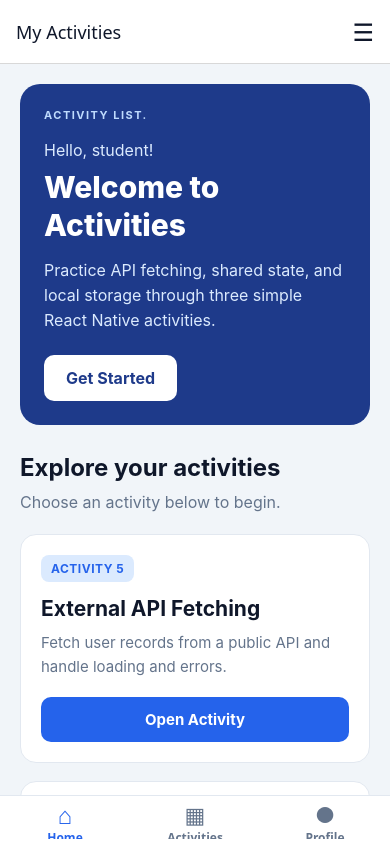
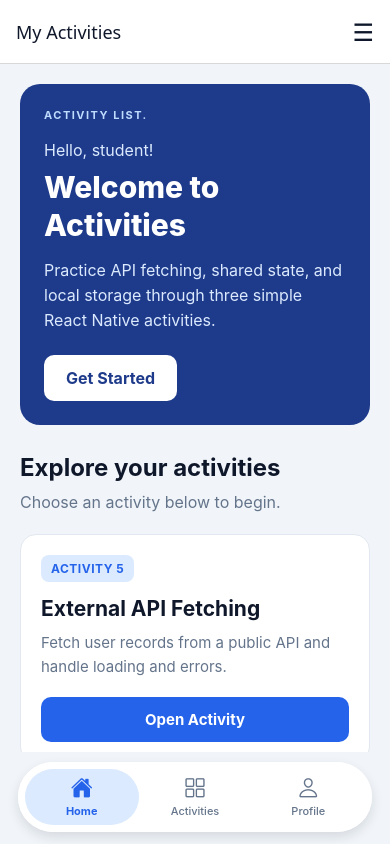
Before and after one commit to Mhy-ckel/MCO2, a React Native app: screen / in a window 390 px wide. Built offline with nearby package versions, Linux system fonts and the light colour scheme.

Commit message:
add floating navbar

```diff
--- a/App.jsx
+++ b/App.jsx
@@ -6,18 +6,26 @@ import { createBottomTabNavigator } from "@react-navigation/bottom-tabs";
 import { createNativeStackNavigator } from "@react-navigation/native-stack";
 import { SafeAreaProvider } from "react-native-safe-area-context";
 
+// Main screens
 import HomeScreen from "./screens/HomeScreen";
 import ActivitiesScreen from "./screens/ActivitiesScreen";
 import ProfileScreen from "./screens/ProfileScreen";
 
+// Floating navigation component
+import FloatingTabBar from "./components/FloatingTabBar";
+
+// Activity screens
 import UsersScreen from "./activities/activity5/UsersScreen";
 import DashboardTabs from "./activities/activity6/DashboardTabs";
 import NotesScreen from "./activities/activity7/NotesScreen";
+
+// Shared state for Activity 6 and Profile
 import { UserProvider } from "./activities/activity6/UserContext";
 
 const Tab = createBottomTabNavigator();
 const Stack = createNativeStackNavigator();
 
+// Stack inside the Activities tab
 function ActivitiesNavigator() {
   return (
     <Stack.Navigator
@@ -32,51 +40,48 @@ function ActivitiesNavigator() {
       <Stack.Screen
         name="ActivitiesList"
         component={ActivitiesScreen}
-        options={{ title: "My Activities" }}
+        options={{
+          title: "My Activities",
+        }}
       />
 
       <Stack.Screen
         name="Activity5"
         component={UsersScreen}
-        options={{ title: "Activity 5: API Data" }}
+        options={{
+          title: "Activity 5: API Data",
+        }}
       />
 
       <Stack.Screen
         name="Activity6"
         component={DashboardTabs}
-        options={{ title: "Activity 6: Dashboard" }}
+        options={{
+          title: "Activity 6: Dashboard",
+        }}
       />
 
       <Stack.Screen
         name="Activity7"
         component={NotesScreen}
-        options={{ title: "Activity 7: Notes" }}
+        options={{
+          title: "Activity 7: Notes",
+        }}
       />
     </Stack.Navigator>
   );
 }
 
-export default function App() {
+// Main Home / Activities / Profile tabs
+function MainTabs() {
   return (
-    <SafeAreaProvider>
-      <UserProvider>
-        <NavigationContainer>
     <Tab.Navigator
+      tabBar={(props) => <FloatingTabBar {...props} />}
       screenOptions={{
         headerTitleAlign: "left",
         headerTintColor: "#0F172A",
         headerStyle: {
           backgroundColor: "#FFFFFF",
-              },
-              tabBarActiveTintColor: "#2563EB",
-              tabBarInactiveTintColor: "#64748B",
-              tabBarStyle: {
-                backgroundColor: "#FFFFFF",
-                borderTopColor: "#E2E8F0",
-              },
-              tabBarLabelStyle: {
-                fontSize: 12,
-                fontWeight: "600",
         },
       }}
     >
@@ -86,9 +91,7 @@ export default function App() {
         options={({ navigation }) => ({
           title: "My Activities",
           tabBarLabel: "Home",
-                tabBarIcon: ({ color }) => (
-                  <Text style={{ color, fontSize: 24 }}>⌂</Text>
-                ),
+
           headerRight: () => (
             <Pressable
               onPress={() =>
@@ -98,7 +101,11 @@ export default function App() {
               }
               accessibilityRole="button"
               accessibilityLabel="Open activities menu"
-                    style={{ padding: 12, marginRight: 4 }}
+              style={({ pressed }) => ({
+                padding: 12,
+                marginRight: 4,
+                opacity: pressed ? 0.6 : 1,
+              })}
             >
               <Text
                 style={{
@@ -118,9 +125,7 @@ export default function App() {
         component={ActivitiesNavigator}
         options={{
           headerShown: false,
-                tabBarIcon: ({ color }) => (
-                  <Text style={{ color, fontSize: 22 }}>▦</Text>
-                ),
+          tabBarLabel: "Activities",
         }}
       />
 
@@ -130,12 +135,19 @@ export default function App() {
         options={{
           title: "Student Profile",
           tabBarLabel: "Profile",
-                tabBarIcon: ({ color }) => (
-                  <Text style={{ color, fontSize: 22 }}>●</Text>
-                ),
         }}
       />
     </Tab.Navigator>
+  );
+}
+
+// App entry component
+export default function App() {
+  return (
+    <SafeAreaProvider>
+      <UserProvider>
+        <NavigationContainer>
+          <MainTabs />
         </NavigationContainer>
       </UserProvider>
     </SafeAreaProvider>
--- /dev/null
+++ b/components/FloatingTabBar.jsx
@@ -0,0 +1,249 @@
+import React, { useEffect, useRef, useState } from "react";
+
+import {
+  Animated,
+  Platform,
+  Pressable,
+  StyleSheet,
+  Text,
+  View,
+} from "react-native";
+
+import { BlurView } from "expo-blur";
+import Ionicons from "@expo/vector-icons/Ionicons";
+import { useSafeAreaInsets } from "react-native-safe-area-context";
+
+const TAB_ICONS = {
+  Home: {
+    active: "home",
+    inactive: "home-outline",
+  },
+  Activities: {
+    active: "grid",
+    inactive: "grid-outline",
+  },
+  Profile: {
+    active: "person",
+    inactive: "person-outline",
+  },
+};
+
+const BAR_HEIGHT = 70;
+const INNER_PADDING = 6;
+
+export default function FloatingTabBar({ state, descriptors, navigation }) {
+  const insets = useSafeAreaInsets();
+
+  const [barWidth, setBarWidth] = useState(0);
+  const indicatorPosition = useRef(new Animated.Value(0)).current;
+
+  const bottomSpacing = Math.max(insets.bottom, 12);
+
+  const tabWidth =
+    barWidth > 0 ? (barWidth - INNER_PADDING * 2) / state.routes.length : 0;
+
+  useEffect(() => {
+    if (tabWidth === 0) {
+      return;
+    }
+
+    const animation = Animated.spring(indicatorPosition, {
+      toValue: state.index * tabWidth,
+      damping: 22,
+      stiffness: 220,
+      mass: 0.8,
+      useNativeDriver: true,
+    });
+
+    animation.start();
+
+    return () => animation.stop();
+  }, [state.index, tabWidth, indicatorPosition]);
+
+  return (
+    <View style={[styles.container, { paddingBottom: bottomSpacing }]}>
+      <View style={styles.shadowContainer}>
+        <View
+          style={styles.pill}
+          onLayout={(event) => {
+            setBarWidth(event.nativeEvent.layout.width);
+          }}
+        >
+          {Platform.OS === "ios" ? (
+            <BlurView
+              intensity={65}
+              tint="light"
+              pointerEvents="none"
+              style={StyleSheet.absoluteFillObject}
+            />
+          ) : (
+            <View
+              pointerEvents="none"
+              style={[StyleSheet.absoluteFillObject, styles.androidBackground]}
+            />
+          )}
+
+          {tabWidth > 0 && (
+            <Animated.View
+              pointerEvents="none"
+              style={[
+                styles.indicator,
+                {
+                  width: tabWidth,
+                  transform: [{ translateX: indicatorPosition }],
+                },
+              ]}
+            />
+          )}
+
+          <View style={styles.tabs}>
+            {state.routes.map((route, index) => {
+              const focused = state.index === index;
+              const options = descriptors[route.key].options;
+
+              const label =
+                typeof options.tabBarLabel === "string"
+                  ? options.tabBarLabel
+                  : route.name;
+
+              const icons = TAB_ICONS[route.name] || {
+                active: "ellipse",
+                inactive: "ellipse-outline",
+              };
+
+              function handlePress() {
+                const event = navigation.emit({
+                  type: "tabPress",
+                  target: route.key,
+                  canPreventDefault: true,
+                });
+
+                if (!focused && !event.defaultPrevented) {
+                  navigation.navigate(route.name, route.params);
+                }
+              }
+
+              function handleLongPress() {
+                navigation.emit({
+                  type: "tabLongPress",
+                  target: route.key,
+                });
+              }
+
+              return (
+                <Pressable
+                  key={route.key}
+                  onPress={handlePress}
+                  onLongPress={handleLongPress}
+                  accessibilityRole="tab"
+                  accessibilityState={{
+                    selected: focused,
+                  }}
+                  accessibilityLabel={
+                    options.tabBarAccessibilityLabel || `${label} tab`
+                  }
+                  style={({ pressed }) => [
+                    styles.tab,
+                    pressed && styles.pressed,
+                  ]}
+                >
+                  <Ionicons
+                    name={focused ? icons.active : icons.inactive}
+                    size={22}
+                    color={focused ? "#2563EB" : "#64748B"}
+                  />
+
+                  <Text
+                    numberOfLines={1}
+                    style={[styles.label, focused && styles.activeLabel]}
+                  >
+                    {label}
+                  </Text>
+                </Pressable>
+              );
+            })}
+          </View>
+        </View>
+      </View>
+    </View>
+  );
+}
+
+const styles = StyleSheet.create({
+  container: {
+    alignItems: "center",
+    paddingTop: 10,
+    paddingHorizontal: 18,
+    backgroundColor: "#F1F5F9",
+  },
+
+  shadowContainer: {
+    width: "100%",
+    maxWidth: 420,
+    borderRadius: 36,
+    backgroundColor: "#FFFFFF",
+
+    shadowColor: "#0F172A",
+    shadowOffset: {
+      width: 0,
+      height: 5,
+    },
+    shadowOpacity: 0.12,
+    shadowRadius: 12,
+
+    elevation: 8,
+  },
+
+  pill: {
+    height: BAR_HEIGHT,
+    borderRadius: 36,
+    overflow: "hidden",
+    borderWidth: 1,
+    borderColor: "rgba(255, 255, 255, 0.9)",
+    backgroundColor: "rgba(255, 255, 255, 0.82)",
+  },
+
+  androidBackground: {
+    backgroundColor: "rgba(255, 255, 255, 0.94)",
+  },
+
+  tabs: {
+    flex: 1,
+    flexDirection: "row",
+    padding: INNER_PADDING,
+  },
+
+  tab: {
+    flex: 1,
+    minWidth: 0,
+    alignItems: "center",
+    justifyContent: "center",
+    borderRadius: 30,
+  },
+
+  indicator: {
+    position: "absolute",
+    top: INNER_PADDING,
+    bottom: INNER_PADDING,
+    left: INNER_PADDING,
+    borderRadius: 30,
+    backgroundColor: "#DBEAFE",
+  },
+
+  label: {
+    marginTop: 4,
+    fontSize: 11,
+    fontWeight: "500",
+    color: "#64748B",
+  },
+
+  activeLabel: {
+    color: "#2563EB",
+    fontWeight: "700",
+  },
+
+  pressed: {
+    opacity: 0.65,
+    transform: [{ scale: 0.96 }],
+  },
+});
--- a/package.json
+++ b/package.json
@@ -3,11 +3,13 @@
   "version": "1.0.0",
   "main": "index.js",
   "dependencies": {
+    "@expo/vector-icons": "^15.0.2",
     "@react-native-async-storage/async-storage": "2.2.0",
     "@react-navigation/bottom-tabs": "^7.21.0",
     "@react-navigation/native": "^7.5.1",
     "@react-navigation/native-stack": "^7.21.0",
     "expo": "~58.0.23",
+    "expo-blur": "~58.0.5",
     "expo-status-bar": "~58.0.4",
     "react": "19.3.0",
     "react-native": "0.88.1",
```
Also changed, not shown: 1 other file (tests, documents, lock files or other folders). Lines whose indentation alone changed are shown as unchanged.
